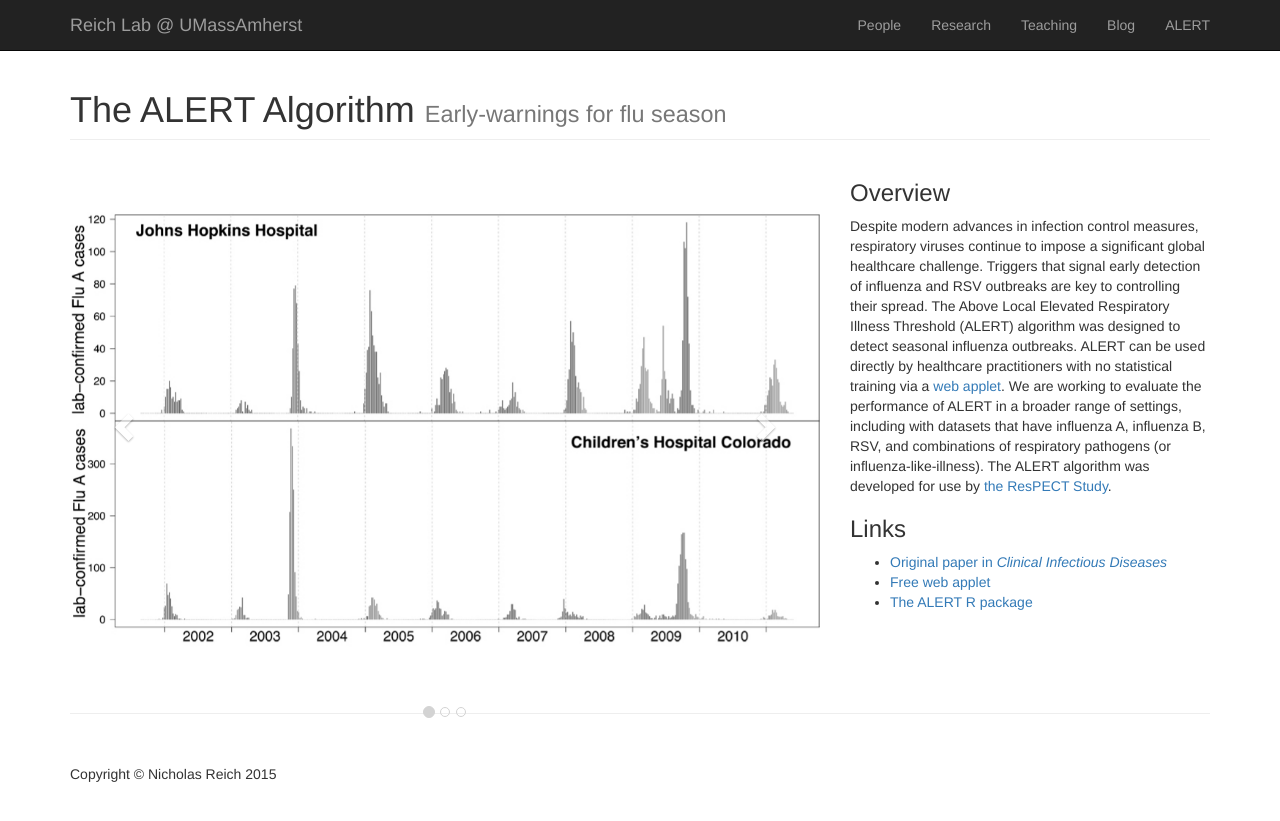
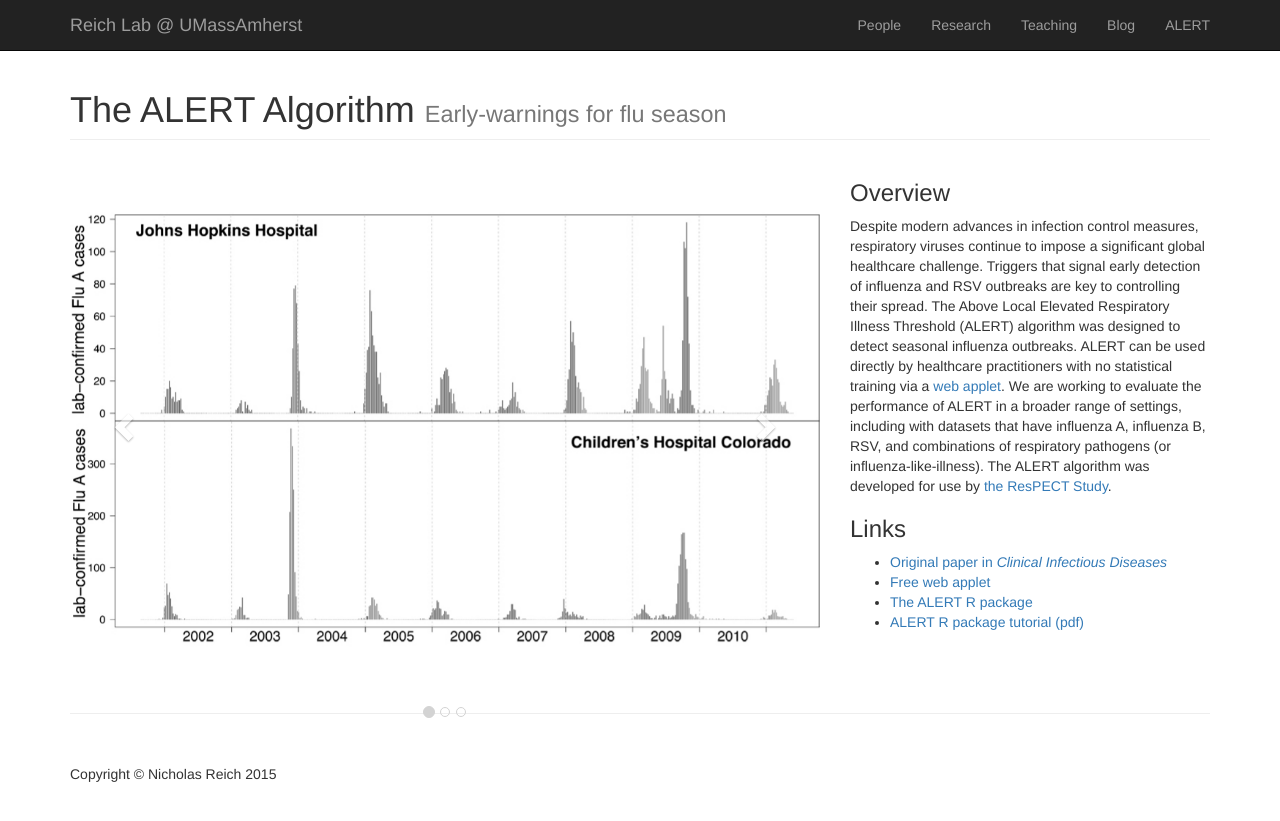
Before and after one commit to reichlab/reichlab.github.io, a Jekyll site: the page built from alert.html, in a window 1280 px wide. Shown: the top 821 px of the page. Built offline with Jekyll 4.4.1, drawn with Linux system fonts in a browser that asks for light colours; comment, search, counter and statistics services are not loaded.

Commit message:
add link to ALERT vignette.

```diff
--- a/alert.html
+++ b/alert.html
@@ -58,6 +58,7 @@ layout: default
                     <li><a href="http://cid.oxfordjournals.org/content/60/4/499">Original paper in <i>Clinical Infectious Diseases</i></a></li>
                     <li><a href="http://iddynamics.jhsph.edu/apps/shiny/ALERT/">Free web applet</a></li>
                     <li><a href="https://github.com/reichlab/ALERT">The ALERT R package</a></li>
+                    <li><a href="https://github.com/reichlab/ALERT/raw/master/vignettes/ALERTDocumentation.pdf">ALERT R package tutorial (pdf)</a></li>
                 </ul>
             </div>
 
```
